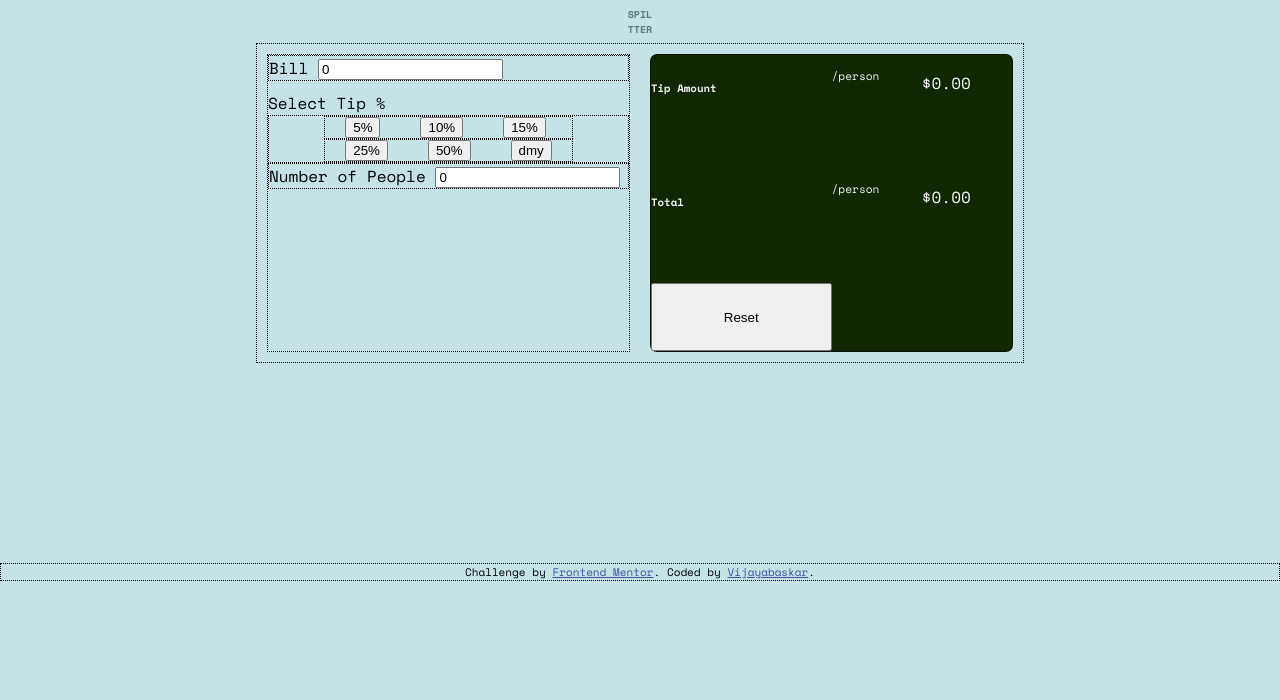
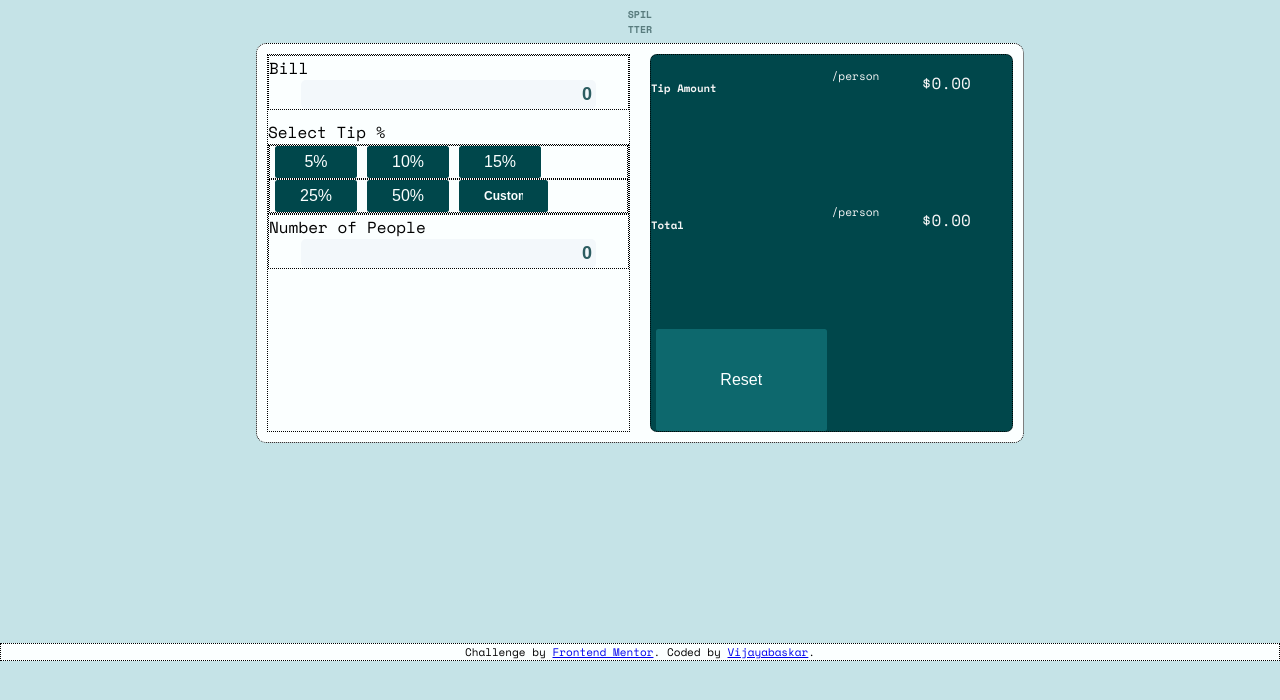
Before and after one commit to Vijayabaskar56/frontend-mentor, a plain HTML site: page index.html in a window 1280 px wide. Drawn offline with nearby package versions, Linux system fonts and the light colour scheme.

Commit message:
alienment

```diff
--- a/app.js
+++ b/app.js
@@ -0,0 +1,7 @@
+function validateInput() {
+    // Get the input element
+    var input = document.getElementById("price");
+
+    // Only allow numbers
+    input.value = input.value.replace(/[^0-9.]/g, "");
+  }
--- a/index.html
+++ b/index.html
@@ -12,7 +12,7 @@
   <!-- Feel free to remove these styles or customise in your own stylesheet 👍 -->
   <style>
     .attribution { font-size: 11px; text-align: center; }
-    .attribution a { color: hsl(228, 45%, 44%); }
+    .atribution a { color: hsl(228, 45%, 44%); }
   </style>
 </head>
 <body>
@@ -22,22 +22,23 @@
       <div class="bill-section">
   <form action="" title="Bill">
     <label for="number">Bill</label>
-    <input type="text" id="input" value="0">
+    <input type="text" name="price" id="input" value="0" min="0" step="0.01">
   </form>
       </div>
       <p id="select-tip">Select Tip %</p>
 <div class="tip-section">
   <div class="row1">
-  <input type="button" class="btn" id="btn-one" value="5%">
+  <input type="button" class="btn" id="btn-one" value=" 5% ">
   <input type="button" class="btn" id="btn-two" value="10%">
   <input type="button" class="btn" id="btn-three" value="15%">
   </div>
   <div class="row1">
   <input type="button" class="btn" id="btn-four" value="25%">
   <input type="button" class="btn" id="btn-five" value="50%">
-  <input type="button" class="btn" id="btn-five" value="dmy">
+  <!-- <input type="button" class="btn" id="btn-five" value="dmy"> -->
+  <input type="text" class="btn" id="btn-input" name="Custom" value="Custom" id="Custom-input">
+
   </div>
-  <!-- <input type="number" class="btn" id="btn-input" name="Custom" id="Custom-input"> -->
 </div>
 <div class="people-section">
   <form action="" title="Number of People">
@@ -53,7 +54,7 @@
     <h6 class="total">Total</h6>
     <p class="person">/person</p>
     <p class="output-total">$0.00</p>
-    <button class="btn-reset">Reset</button>
+    <button class="btn" id="btn-reset">Reset</button>
   </div>
 
   </div>
@@ -62,5 +63,7 @@
     Challenge by <a href="https://www.frontendmentor.io?ref=challenge" target="_blank">Frontend Mentor</a>.
     Coded by <a href="#">Vijayabaskar</a>.
   </div>
+
+  <script src="./app.js"></script>
 </body>
 </html>
--- a/style.css
+++ b/style.css
@@ -26,6 +26,7 @@ body {
 div {
     box-sizing: border-box;
     border: black 1px dotted ;
+    background-color: #fbffff;
 }
 
 h1 {
@@ -35,18 +36,19 @@ h1 {
 }
 
 .parent {
-    height: 40vh;
+    height: 50vh;
     width: 60vw;
     margin-left: 20%;
     display: flex;
     justify-content: center;
+    border-radius: 10px;
 }
 
 .child1,.child2 {
     margin: 10px;
 }
 
-.row1 {
+.row1,.row2 {
     display: flex;
 }
 
@@ -71,6 +73,24 @@ h1 {
     display: inline;
 }
 
+#input,#input[type=text] {
+    display: block;
+    width: 80%;
+    text-align: end;
+    color: #2c5d61;
+    font-size: large;
+    font-weight: bold;
+    margin: auto;
+    background-color: #f3f8fb;
+    border: none;
+    border-radius: 5px;
+    padding: 4px;
+    outline: none;
+}
+
+#input[type=text]:focus {
+    border: 2px solid #59a99f;
+}
 
 
 .child1{
@@ -81,7 +101,7 @@ h1 {
     width: 50%;
     display: grid;
     grid-template-columns: 2fr 1fr 1fr;
-    background-color: #102702;
+    background-color: #00474b;
     color: whitesmoke;
     border-radius: 7px;
 }
@@ -91,7 +111,27 @@ h1 {
 }
 
 .btn {
-    margin: 0 20px 0 20px;
+    margin: 0 5px 0 5px;
+    padding: 7px 25px;
+    background-color: #00474b;
+    color: #fbffff;
+    border: none;
+    text-align: center;
+    text-decoration: none;
+    font-size: 16px;
+    border-radius: 2.5px;
+}
+
+#btn-input {
+    width: 11%;
+    font-size: 12px;
+    text-align: left;
+    text-decoration: none;
+    font-weight: bold;
+    color: #fbffff;
+}
+#btn-reset {
+    background-color: #0d686d
 }
 
 
```
